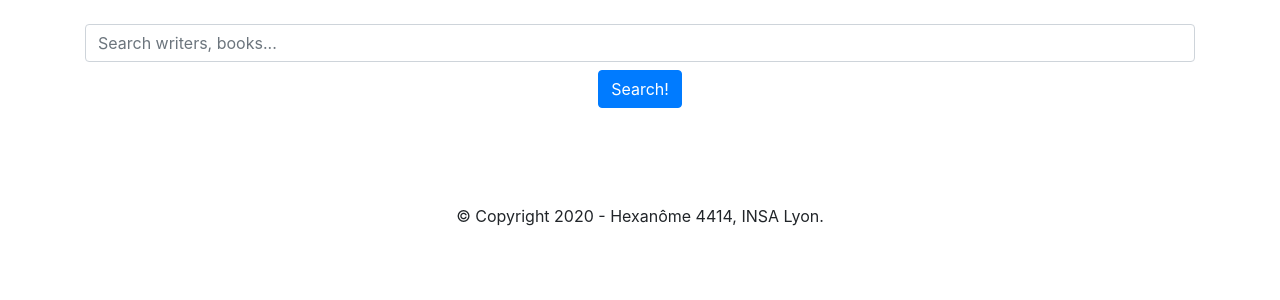
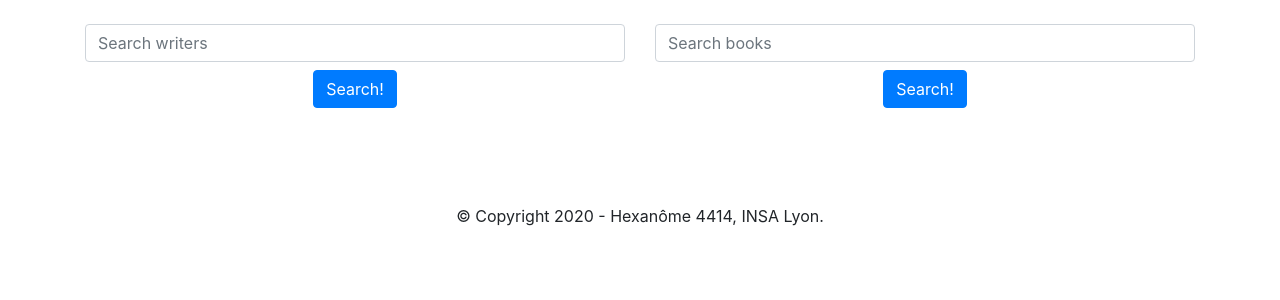
Before and after one commit to charlypoirier/4IF-WS, a Flask app: page / in a window 1280 px wide. Shown: the part 56-356 px from the top of the page. Run offline with Flask 2, Linux system fonts and the light colour scheme; some libraries are stand-ins or nearby versions.

Commit message:
Ajout barre de recherche livres

```diff
--- a/app/bnf_requests.py
+++ b/app/bnf_requests.py
@@ -442,7 +442,7 @@ def getRelatedAuthors(authorName):
     return(resultats)
 
 
-# Requête pour obtenir une liste d'auteurs selon des mots-clés
+# Requête pour obtenir une liste de livres selon des mots-clés
 def getBooks(bookName):
     sparql = SPARQLWrapper("https://data.bnf.fr/sparql")
 
--- a/app/templates/search.html
+++ b/app/templates/search.html
@@ -4,12 +4,24 @@
 
 {% block content %}
 
-    <form action="/search" method="POST">
-        <div class="text-center">
-            <input class="form-control mb-2" width="100px" type="text" name="query" placeholder="Search writers, books...">
-            <input class="btn btn-primary" type="submit" value="Search!">
+    <div class="row">
+        <div class="col">
+            <form action="/search" method="POST">
+                <div class="text-center">
+                    <input class="form-control mb-2" width="100px" type="text" name="query" placeholder="Search writers">
+                    <input class="btn btn-primary" type="submit" value="Search!">
+                </div>
+            </form><br/>
         </div>
-    </form><br/>
+        <div class="col">
+            <form action="/search/books" method="POST">
+                <div class="text-center">
+                    <input class="form-control mb-2" width="100px" type="text" name="query" placeholder="Search books">
+                    <input class="btn btn-primary" type="submit" value="Search!">
+                </div>
+            </form><br/>
+        </div>
+    </div>
 
     {% if results %}
         <i>{{ results|length }} result(s)</i>
@@ -19,10 +31,17 @@
         {% for item in results %}
             <div class="card shadow-sm mb-3 bg-white rounded">
                 <div class="card-body">
+                    {% if type=="author" %}
                     <h5 class="card-title">{{ item["nom"]["value"] if 'nom' in item else item["fnom"]["value"]}}</h5>
                     <h6 class="card-subtitle mb-2 text-muted">{{item["birth"]["value"]}} - {{  item["death"]["value"] if 'death' in item }}</h6>
                     <i class="card-text">{{item["bio"]["value"] }}</i><br/>
                     <a href="/author/{{ item['nom']['value'].replace(' ','_') if 'nom' in item else item['fnom']['value'].replace(' ','_') }}?dBirth={{item['birth']['value'] }}" class="card-link">Consulter</a>
+                    {% else %}
+                    <h5 class="card-title">{{ item["title"]["value"] }}</h5>
+                    <i class="card-text">{{item["authorName"]["value"] }}</i><br/>
+                    <i class="card-text">{{item["publicationDate"]["value"] }}</i><br/>
+                    <a href="/ABook/{{ item['title']['value'] }}?nom={{item['authorName']['value'] }}" class="card-link">Consulter</a>
+                    {% endif %}
 
                 </div>
             </div><br/>
--- a/app/views.py
+++ b/app/views.py
@@ -1,7 +1,7 @@
 from app import app
 from flask import render_template, request, jsonify
 from SPARQLWrapper import SPARQLWrapper, JSON
-from .bnf_requests import hugo_sample_req, generic, getAuteurs, getBooksDetail, getAuthorsDetail, getAuthorsBooks, getRelatedAuthors, getAuteurs2
+from .bnf_requests import hugo_sample_req, generic, getAuteurs, getBooksDetail, getBooks, getAuthorsDetail, getAuthorsBooks, getRelatedAuthors, getAuteurs2
 
 # Page principale avec la recherche générique
 @app.route("/")
@@ -14,7 +14,15 @@ def search():
     if request.method == "POST":
         query = request.form.get("query")
         auteurs = getAuteurs2(query)
-    return render_template("search.html", results=auteurs)
+    return render_template("search.html", results=auteurs, type="author")
+
+@app.route("/search/books", methods=["GET", "POST"])
+def searchBooks():
+    auteurs = []
+    if request.method == "POST":
+        query = request.form.get("query")
+        livres = getBooks(query)
+    return render_template("search.html", results=livres, type="book")
 
 # Page de détails d'un auteur
 @app.route("/author/<name>")
```
